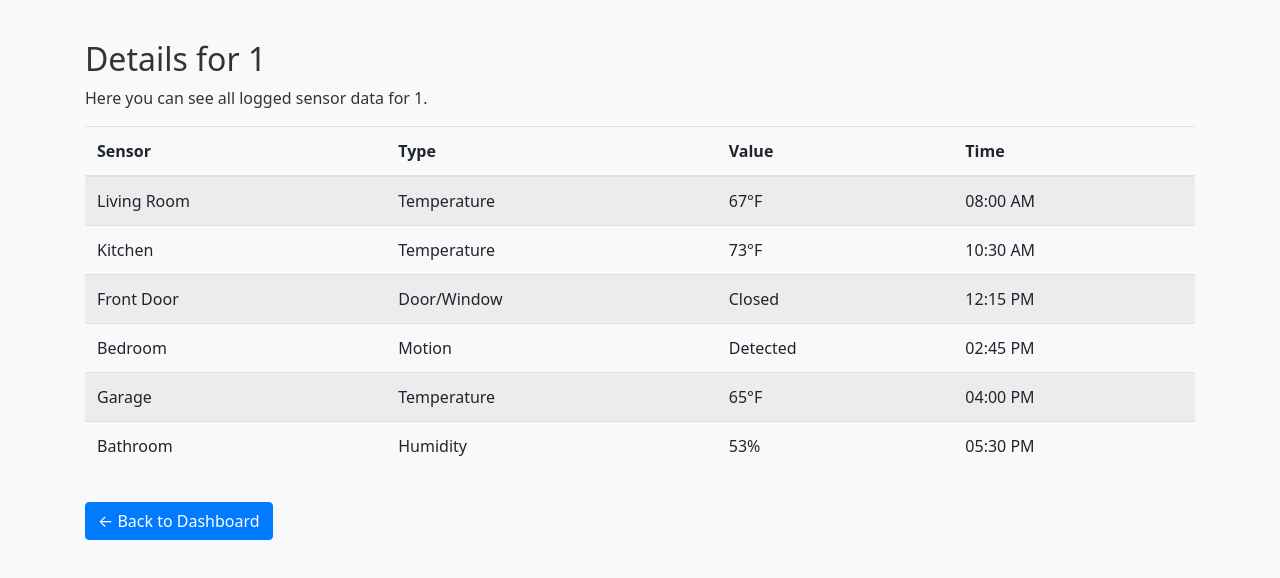
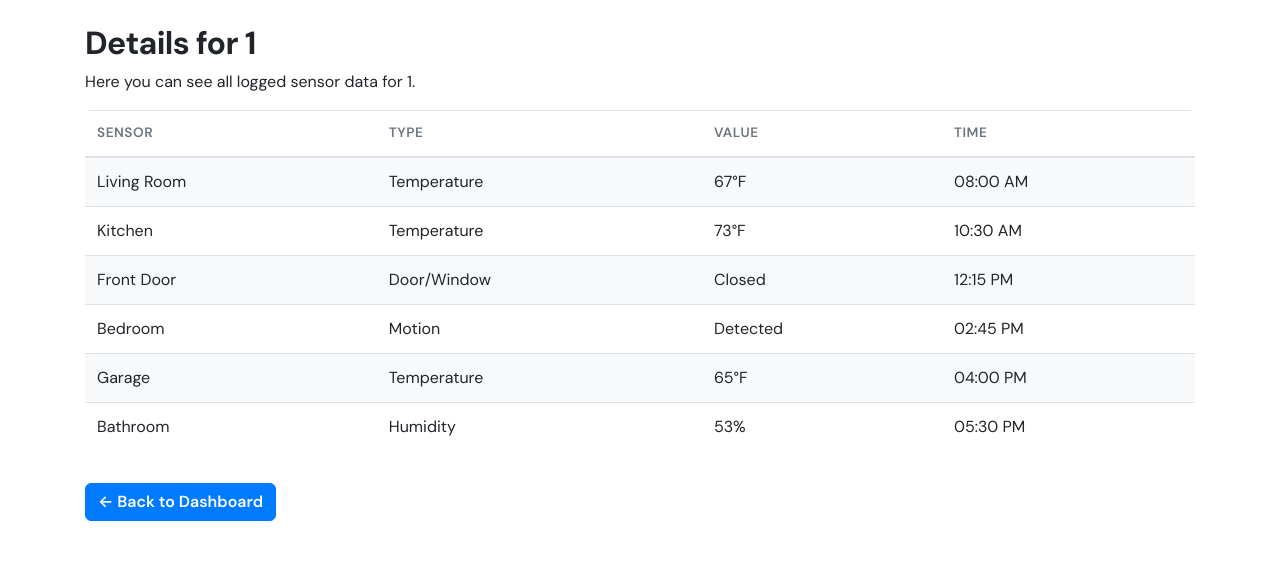
Before and after one commit to nabee1mahmood/Senior-Capstone, a React (Vite) app in the folder frontend/: page /day/1 in a window 1280 px wide. Shown: the top 578 px of the page. Built offline with nearby package versions, Linux system fonts and the light colour scheme; no server answers.

Commit message:
Added more of a dynamic change to the frontend

```diff
--- a/frontend/index.html
+++ b/frontend/index.html
@@ -5,6 +5,12 @@
     <link rel="icon" type="image/svg+xml" href="/vite.svg" />
     <meta name="viewport" content="width=device-width, initial-scale=1.0" />
     <title>Home Sensor</title>
+    <link rel="preconnect" href="https://fonts.googleapis.com" />
+    <link rel="preconnect" href="https://fonts.gstatic.com" crossorigin />
+    <link
+      href="https://fonts.googleapis.com/css2?family=DM+Sans:ital,opsz,wght@0,9..40,400;0,9..40,500;0,9..40,600;0,9..40,700;1,9..40,400&display=swap"
+      rel="stylesheet"
+    />
     <link
       rel="stylesheet"
       href="https://cdn.jsdelivr.net/npm/bootstrap@4.6.2/dist/css/bootstrap.min.css"
--- a/frontend/src/App.jsx
+++ b/frontend/src/App.jsx
@@ -16,11 +16,10 @@ function AppLayout() {
 
   return (
     <div
-      className={`d-flex bg-light w-100 ${isDashboard ? 'align-items-start' : 'justify-content-center align-items-center'}`}
-      style={{ minHeight: '100vh', padding: 16 }}
+      className={`app-shell d-flex w-100 ${isDashboard ? 'app-shell--dashboard align-items-start' : 'app-shell--auth justify-content-center align-items-center'}`}
     >
       <div
-        className="w-100"
+        className="w-100 app-shell__inner"
         style={{ maxWidth: isDashboard ? 'none' : 400 }}
       >
         <Routes>
--- a/frontend/src/index.css
+++ b/frontend/src/index.css
@@ -4,22 +4,226 @@
   box-sizing: border-box;
 }
 
+/* Normal website — light page, full viewport */
+:root {
+  --page-bg: #ffffff;
+  --page-bg-muted: #f8f9fa;
+  --gf-text: #212529;
+  --gf-text-muted: #6c757d;
+  --gf-border: #dee2e6;
+  --gf-radius: 14px;
+  --gf-shadow: 0 0.125rem 0.25rem rgba(0, 0, 0, 0.075);
+  --gf-shadow-lg: 0 0.5rem 1rem rgba(0, 0, 0, 0.1);
+  --gf-ease: cubic-bezier(0.4, 0, 0.2, 1);
+  --gf-link: #0d6efd;
+}
+
 html,
 body {
   margin: 0;
-  min-height: 100vh;
+  min-height: 100%;
+  height: 100%;
 }
 
 body {
-  font-family: system-ui, -apple-system, BlinkMacSystemFont, 'Segoe UI',
+  font-family: 'DM Sans', system-ui, -apple-system, BlinkMacSystemFont, 'Segoe UI',
     sans-serif;
-  color: #333;
+  color: var(--gf-text);
+  background: var(--page-bg);
+  -webkit-font-smoothing: antialiased;
 }
 
 #root {
+  min-height: 100%;
   min-height: 100vh;
+  min-height: 100dvh;
+  display: flex;
+  flex-direction: column;
 }
 
+/* Full-viewport shell — same as a normal site (white page, no dark layer) */
+.app-shell {
+  position: relative;
+  box-sizing: border-box;
+  flex: 1;
+  display: flex;
+  flex-direction: column;
+  min-height: 100vh;
+  min-height: 100dvh;
+  width: 100%;
+  max-width: 100%;
+  margin: 0;
+  padding: 0;
+  overflow-x: hidden;
+  background: var(--page-bg);
+}
+
+.app-shell--auth {
+  padding: 1rem;
+}
+
+.app-shell__inner {
+  position: relative;
+  z-index: 1;
+  width: 100%;
+  min-height: 0;
+  flex: 1 1 auto;
+}
+
+.app-shell--dashboard .app-shell__inner {
+  min-height: 100vh;
+  min-height: 100dvh;
+  max-width: 100%;
+}
+
+/* Auth cards — plain white card like a typical site */
+.gf-auth-card {
+  border: 1px solid var(--gf-border) !important;
+  border-radius: var(--gf-radius) !important;
+  background: var(--page-bg) !important;
+  box-shadow: var(--gf-shadow-lg) !important;
+  animation: gf-fade-in-up 0.45s var(--gf-ease) both;
+}
+
+@keyframes gf-fade-in-up {
+  from {
+    opacity: 0;
+    transform: translateY(8px);
+  }
+  to {
+    opacity: 1;
+    transform: translateY(0);
+  }
+}
+
+.gf-auth-card .card-body {
+  color: var(--gf-text);
+}
+
+.gf-auth-card label {
+  color: var(--gf-text-muted);
+  font-size: 0.875rem;
+  font-weight: 500;
+}
+
+.gf-auth-card .form-control {
+  background: var(--page-bg);
+  border: 1px solid var(--gf-border);
+  color: var(--gf-text);
+  border-radius: 0.375rem;
+  transition: border-color 0.15s, box-shadow 0.15s;
+}
+
+.gf-auth-card .form-control:focus {
+  border-color: #86b7fe;
+  box-shadow: 0 0 0 0.2rem rgba(13, 110, 253, 0.25);
+  color: var(--gf-text);
+}
+
+.gf-auth-card .form-control::placeholder {
+  color: #adb5bd;
+}
+
+.gf-auth-card .alert-danger {
+  background: #f8d7da;
+  border: 1px solid #f5c2c7;
+  color: #842029;
+  border-radius: 0.375rem;
+}
+
+.gf-auth-card .text-muted {
+  color: var(--gf-text-muted) !important;
+}
+
+.gf-auth-card .bi {
+  color: var(--gf-text-muted) !important;
+  transition: color 0.2s;
+}
+
+.gf-auth-card .bi:hover {
+  color: var(--gf-link) !important;
+}
+
+/* Use default Bootstrap primary on light page */
+.app-shell .btn-primary {
+  border-radius: 0.375rem;
+  font-weight: 600;
+}
+
+.app-shell .btn-outline-secondary {
+  border-radius: 0.375rem;
+}
+
+.app-shell .btn-link {
+  color: var(--gf-link) !important;
+  font-weight: 500;
+}
+
+.app-shell .btn-link:hover {
+  color: #0a58ca !important;
+}
+
+.gf-auth-card h5,
+.gf-auth-card .card-title {
+  color: var(--gf-text) !important;
+  font-weight: 700;
+  background: none !important;
+  -webkit-background-clip: unset !important;
+  background-clip: unset !important;
+}
+
+/* Day details */
+.gf-page {
+  animation: gf-fade-in-up 0.35s var(--gf-ease) both;
+}
+
+.gf-page h2,
+.gf-page .gf-dashboard-title {
+  font-weight: 700;
+  letter-spacing: -0.02em;
+  color: var(--gf-text);
+}
+
+.gf-page .gf-dashboard-title {
+  background: none;
+  -webkit-background-clip: unset;
+  background-clip: unset;
+  color: var(--gf-text);
+}
+
+.gf-page .table {
+  color: var(--gf-text);
+  background: var(--page-bg);
+  border-radius: 0.375rem;
+  overflow: hidden;
+}
+
+.gf-page .table thead th {
+  border-color: var(--gf-border);
+  color: var(--gf-text-muted);
+  font-weight: 600;
+  font-size: 0.85rem;
+  text-transform: uppercase;
+  letter-spacing: 0.04em;
+}
+
+.gf-page .table td {
+  border-color: var(--gf-border);
+}
+
+.gf-page .table-striped tbody tr:nth-of-type(odd) {
+  background: var(--page-bg-muted);
+}
+
+/* Account settings title */
+.dashboard.gf-dashboard.light .gf-dashboard-title-alt {
+  background: none;
+  -webkit-background-clip: unset;
+  background-clip: unset;
+  color: var(--gf-text);
+}
+
+/* Legacy layout helpers */
 .page {
   flex: 1;
   display: flex;
@@ -177,7 +381,6 @@ body {
   box-shadow: 0 20px 60px rgba(0, 0, 0, 0.6);
 }
 
-/* Dashboard */
 .dashboard {
   width: 100%;
   padding: 20px;
@@ -188,9 +391,9 @@ body {
 }
 
 body.light {
-  background-color: #f8f9fa;
+  background-color: var(--page-bg-muted);
 }
 
 body.dark {
-  background-color: #121212;
+  background-color: #343a40;
 }
--- a/frontend/src/pages/AccountSettings.jsx
+++ b/frontend/src/pages/AccountSettings.jsx
@@ -2,9 +2,9 @@ import { Link } from 'react-router-dom'
 
 function AccountSettings() {
   return (
-    <div className="dashboard">
+    <div className="dashboard gf-dashboard light">
       <header className="dashboard-header d-flex justify-content-between align-items-center mb-4">
-        <h1 className="h4 mb-0 font-weight-bold">Account Settings</h1>
+        <h1 className="h4 mb-0 font-weight-bold gf-dashboard-title-alt">Account Settings</h1>
         <div className="d-flex gap-2">
           <Link to="/home" className="btn btn-outline-secondary btn-sm mr-2">
             Back To Dashboard
--- a/frontend/src/pages/CreateAccount.jsx
+++ b/frontend/src/pages/CreateAccount.jsx
@@ -46,7 +46,7 @@ function CreateAccount() {
   }
 
   return (
-    <div className="card shadow-sm">
+    <div className="card shadow-sm gf-auth-card">
       <div className="card-body">
         <h3 className="card-title mb-4 text-center">Create account</h3>
 
--- a/frontend/src/pages/DayDetails.jsx
+++ b/frontend/src/pages/DayDetails.jsx
@@ -14,8 +14,8 @@ function DayDetails() {
   ];
 
   return (
-    <div className="container mt-4">
-      <h2>Details for {day}</h2>
+    <div className="container mt-4 gf-page">
+      <h2 className="gf-dashboard-title">Details for {day}</h2>
       <p>Here you can see all logged sensor data for {day}.</p>
 
       <table className="table table-striped mt-3">
--- a/frontend/src/pages/ForgotPassword.jsx
+++ b/frontend/src/pages/ForgotPassword.jsx
@@ -2,7 +2,7 @@ import { Link } from 'react-router-dom'
 
 function ForgotPassword() {
   return (
-    <div className="card shadow-sm">
+    <div className="card shadow-sm gf-auth-card">
       <div className="card-body">
         <h3 className="card-title mb-4 text-center">Forgot Password?</h3>
         <p className="text-muted small mb-3">
--- a/frontend/src/pages/Home.jsx
+++ b/frontend/src/pages/Home.jsx
@@ -45,11 +45,11 @@ function Home() {
   ];
 
   return (
-    <div className={`dashboard ${darkMode ? "dark" : "light"}`}>
+    <div className={`dashboard gf-dashboard ${darkMode ? "dark" : "light"}`}>
 
       {/* HEADER */}
       <header className="dashboard-header d-flex justify-content-between align-items-center mb-4">
-        <h1 className="h4 mb-0 font-weight-bold">Analytics Dashboard</h1>
+        <h1 className="h4 mb-0 font-weight-bold gf-dashboard-title">Analytics Dashboard</h1>
 
         {/* 🔥 FIXED HERE */}
         <div className="position-relative" style={{ zIndex: 9999 }}>
@@ -94,7 +94,11 @@ function Home() {
       {/* SUMMARY */}
       <section className="row mb-4">
         {summaryStats.map((stat, i) => (
-          <div key={i} className="col-6 col-md-4 mb-3">
+          <div
+            key={i}
+            className="col-6 col-md-4 mb-3 gf-stagger-in"
+            style={{ animationDelay: `${i * 0.07}s` }}
+          >
             <div className="card shadow-sm h-100 text-center">
               <div className="card-body">
                 <p className="text-muted small mb-1">{stat.label}</p>
@@ -113,7 +117,11 @@ function Home() {
           { label: "Avg. Temperature (Today)", value: "64°F" },
           { label: "Humidity", value: "45%" },
         ].map((stat, i) => (
-          <div key={i} className="col-6 col-md-3 mb-3">
+          <div
+            key={i}
+            className="col-6 col-md-3 mb-3 gf-stagger-in"
+            style={{ animationDelay: `${0.2 + i * 0.06}s` }}
+          >
             <div className="card shadow-sm h-100">
               <div className="card-body">
                 <p className="text-muted small">{stat.label}</p>
--- a/frontend/src/pages/Login.jsx
+++ b/frontend/src/pages/Login.jsx
@@ -32,7 +32,7 @@ function Login() {
   }
 
   return (
-    <div className="card shadow-sm">
+    <div className="card shadow-sm gf-auth-card">
       <div className="card-body">
         <div className="text-center mb-3">
           <img
@@ -75,7 +75,6 @@ function Login() {
                 style={{
                   cursor: "pointer",
                   fontSize: "1.2rem",
-                  color: "#6c757d",
                 }}
                 title={showPassword ? "Hide password" : "Show password"}
               ></i>
--- a/package.json
+++ b/package.json
@@ -1,5 +1,6 @@
 {
   "dependencies": {
+    "express": "^5.2.1",
     "react-router-dom": "^7.13.1"
   }
 }
```
Also changed, not shown: frontend/src/pages/Home.css (+135 -24 lines), 8 other files (tests, documents, lock files or other folders).
